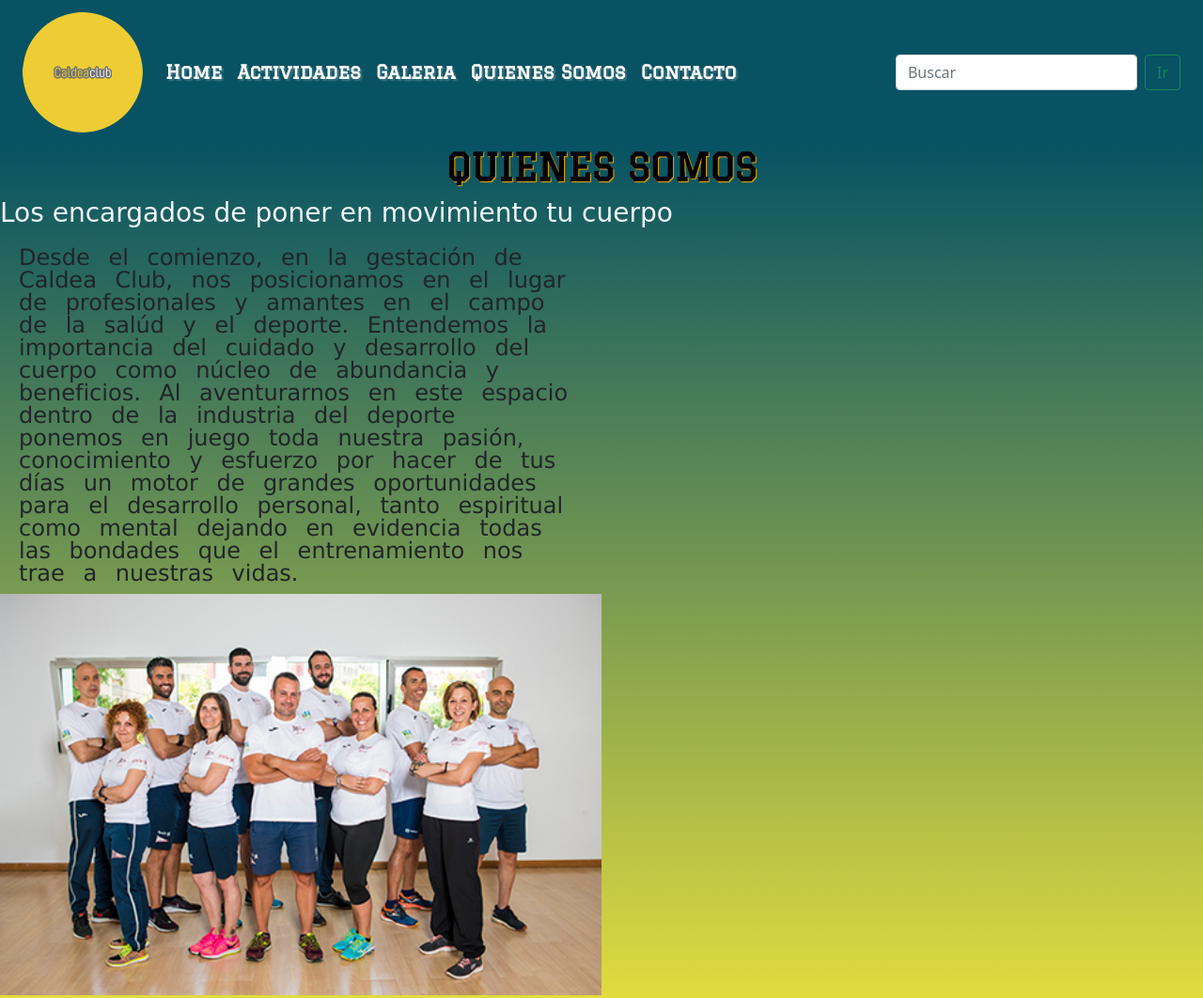
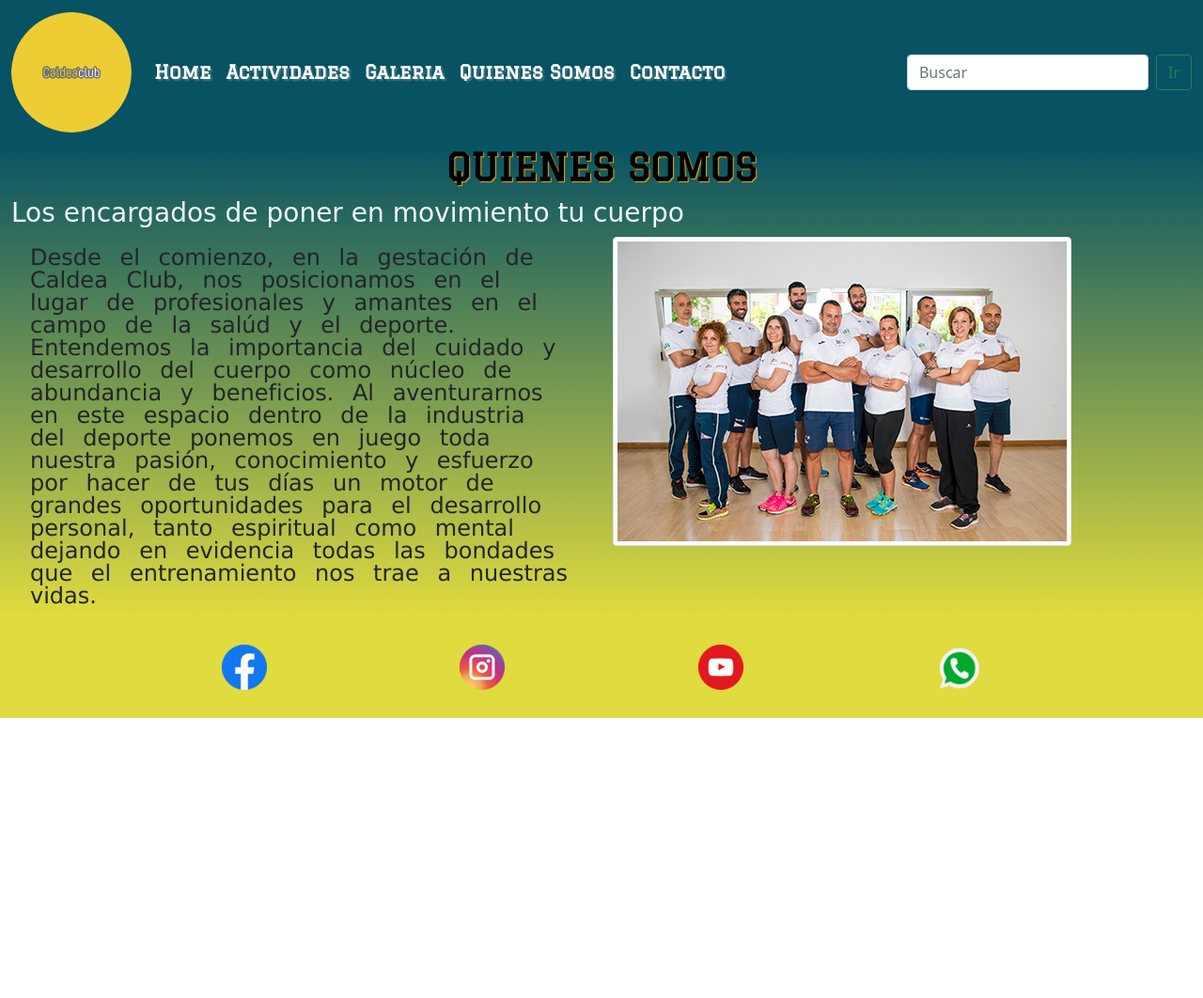
Before and after one commit to francis-diazh/proyectocaldea, a plain HTML site: page paginas/quienes-somos.html in a window 1280 px wide. Shown: the top 1062 px of the page at 94% size. After the commit the page ends 800 px from the top, so only its background shows below. Drawn offline with nearby package versions, Linux system fonts and the light colour scheme.

Commit message:
nuevas modificaciones

```diff
--- a/paginas/quienes-somos.html
+++ b/paginas/quienes-somos.html
@@ -14,7 +14,7 @@
 </head>
 <body>
   <div class="conteinder-fluid">
-    <header class="classHeader row">
+    <header class="classHeader">
       <nav class="navbar navbar-expand-lg navbar-light">
         <div class="container-fluid">
           <a class="navbar-brand" href="#">
@@ -50,17 +50,19 @@
               </nav>
         </div>
         </header>
-        <main class="main row">
-            <h2>QUIENES SOMOS</h2>
-            <h3 class="tituloh3">Los encargados de poner en movimiento tu cuerpo</h3>
+        <main class="main container-fluid">
+          <h2>QUIENES SOMOS</h2>
+          <h3 class="tituloh3">Los encargados de poner en movimiento tu cuerpo</h3>
+          <div class="row">
             <div class="qsomos col-lg-6 col-md-6 col-sm-12">
               <p class="textoqs">Desde el comienzo, en la gestación de Caldea Club, nos posicionamos en el lugar de profesionales y amantes en el campo de la salúd y el deporte. Entendemos la importancia del cuidado y desarrollo del cuerpo como núcleo de abundancia y beneficios. Al aventurarnos en este espacio dentro de la industria del deporte ponemos en juego toda nuestra pasión, conocimiento y esfuerzo por hacer de tus días un motor de grandes oportunidades para el desarrollo personal, tanto espiritual como mental dejando en evidencia todas las bondades que el entrenamiento nos trae a nuestras vidas.</p>
             </div>
-            <div>
-              <img src="../imagenes/quienes-somos.jpg" class="img-fluid col-lg-6 col-md-6 col-sm-12" alt="imgQuienesSomos">
+            <div class="col-lg-6 col-md-6 col-sm-12">
+              <img src="../imagenes/quienes-somos.jpg" class="img-fluid img-thumbnail animate__animated animate__fadeInUp" alt="imgQuienesSomos">
             </div>
+          </div>
         </main>
-        <footer class="pieDePagina row">
+        <footer class="pieDePagina">
             <div class="iconos">
                 <a href="https://www.facebook.com/caldeaface" target="_blank">
                 <img src="../imagenes/logoface.png" alt="LogoFacebook" class="iconos-footer">
```
Also changed, not shown: paginas/contacto.html (+7 -5 lines), paginas/galeria.html (+3 -3 lines).
